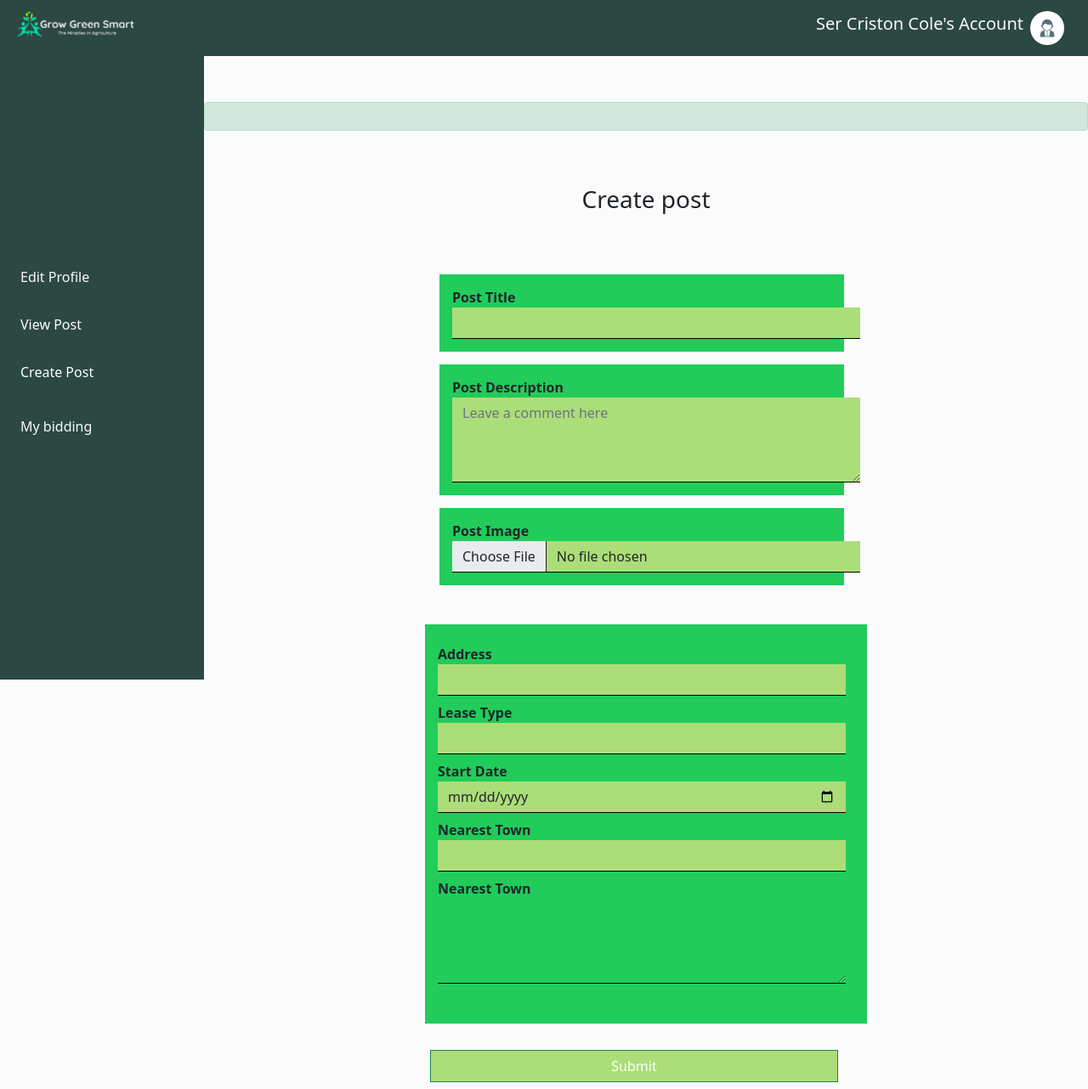
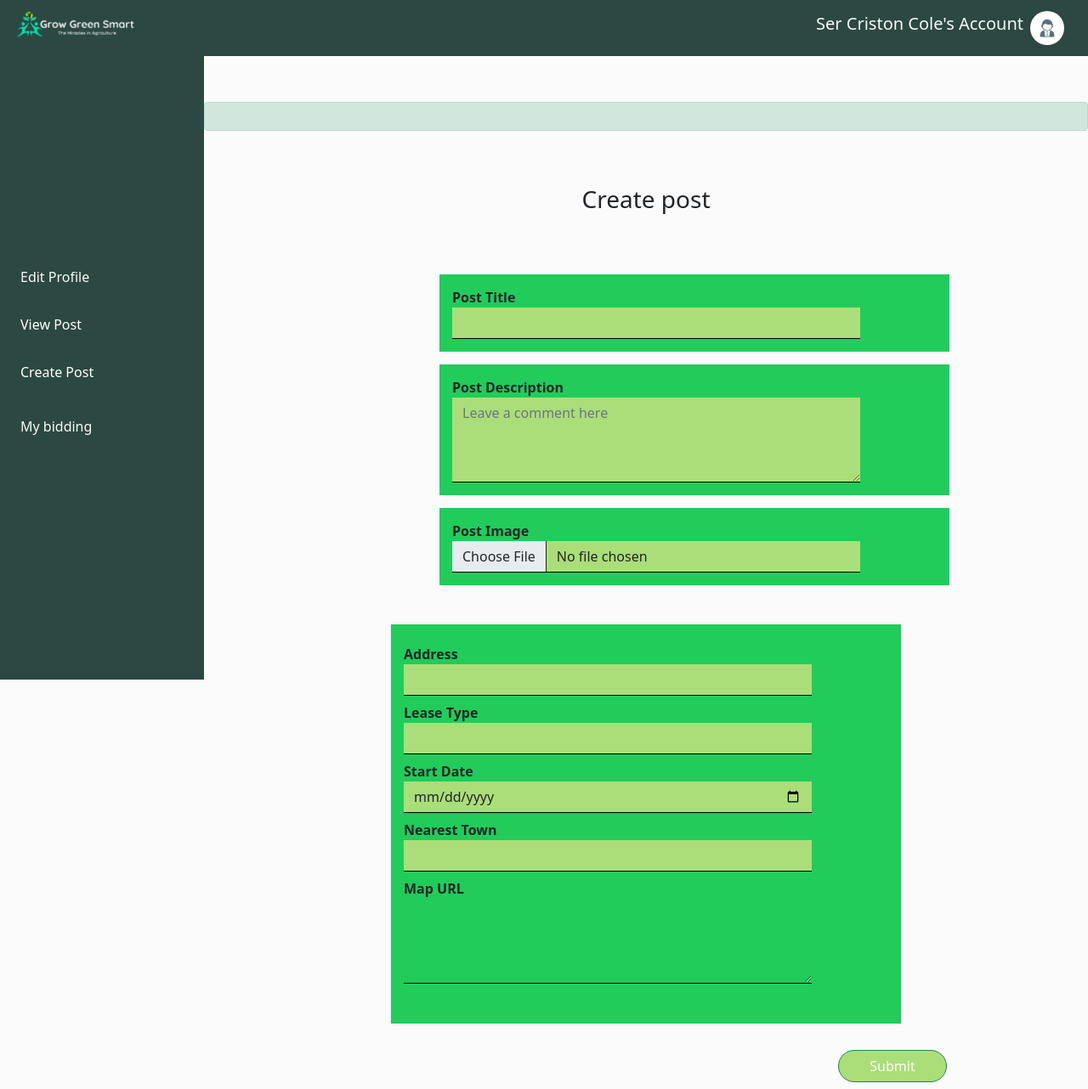
Before and after one commit to WarunaDisanayaka/land-bidding, a PHP site: page /user/createpost.php in a window 1280 px wide. Shown: the whole page at 85% size. Run offline with PHP 8.4, Linux system fonts and the light colour scheme.

Commit message:
Update createpost.php

```diff
--- a/user/createpost.php
+++ b/user/createpost.php
@@ -69,16 +69,14 @@
                             <input type="text" name="town" class="form-control">
                         </div>
                         <div class="col mt-2 mb-2">
-                            <label for="">Nearest Town</label>
+                            <label for="">Map URL</label>
                             <textarea class="form-control" name="map" style="height: 100px"></textarea>
                         </div>
                         <br>
-
                     </div>
-
                 </div>
                 <div class="col-sm-6 mt-2 mb-2 mx-auto">
-                    <input type="submit" class="btn btn-success" name="cpost" value="Submit">
+                    <input type="submit" class="btn btn-success cpbtn" name="cpost" value="Submit">
                 </div>
             </form>
 
@@ -90,10 +88,16 @@
     <!--Main layout-->
 
     <style>
+        input.btn.btn-success.cpbtn{
+            width:8rem;
+            border-radius:2rem;
+            margin-left:30rem;
+        }
         .cp-box {
             padding: 15px;
             margin: 15px;
             margin-left: 5px;
+            width:600px;
             background-color: #21CC5B;
         }
     </style>
```
